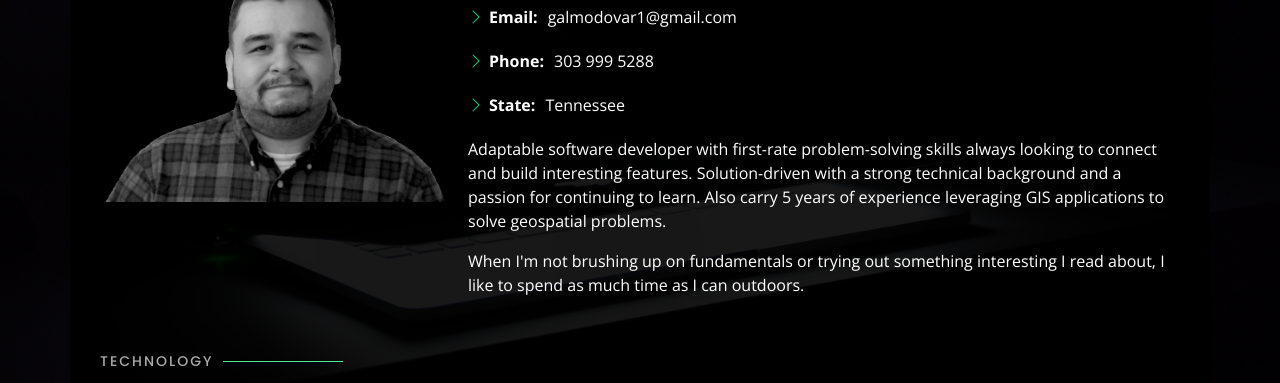
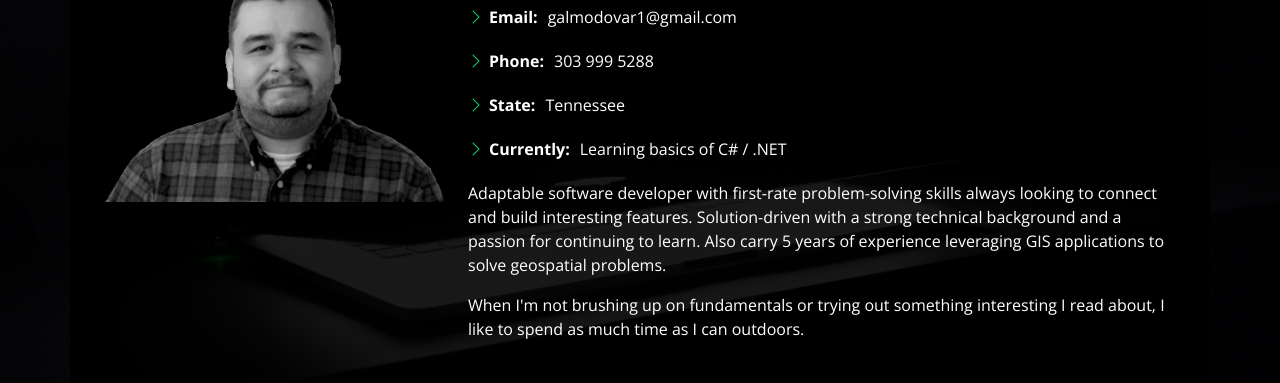
Before and after one commit to galmodovar/galmodovar.github.io, a plain HTML site: page index.html in a window 1280 px wide. Both pictures are taken after a click on the link "About". Shown: the part 247-630 px from the top of the page. Drawn offline with nearby package versions, Linux system fonts and the light colour scheme.

Commit message:
adding currently working on list item

```diff
--- a/index.html
+++ b/index.html
@@ -88,6 +88,7 @@
                 <li><i class="bi bi-chevron-right"></i> <strong>Email:</strong> <span>galmodovar1@gmail.com</span></li>
                 <li><i class="bi bi-chevron-right"></i> <strong>Phone:</strong> <span>303 999 5288</span></li>
                 <li><i class="bi bi-chevron-right"></i> <strong>State:</strong> <span>Tennessee</span></li>
+                <li><i class="bi bi-chevron-right"></i> <strong>Currently:</strong> <span>Learning basics of C# / .NET</span></li>
               </ul>
             </div>
           </div>
```
